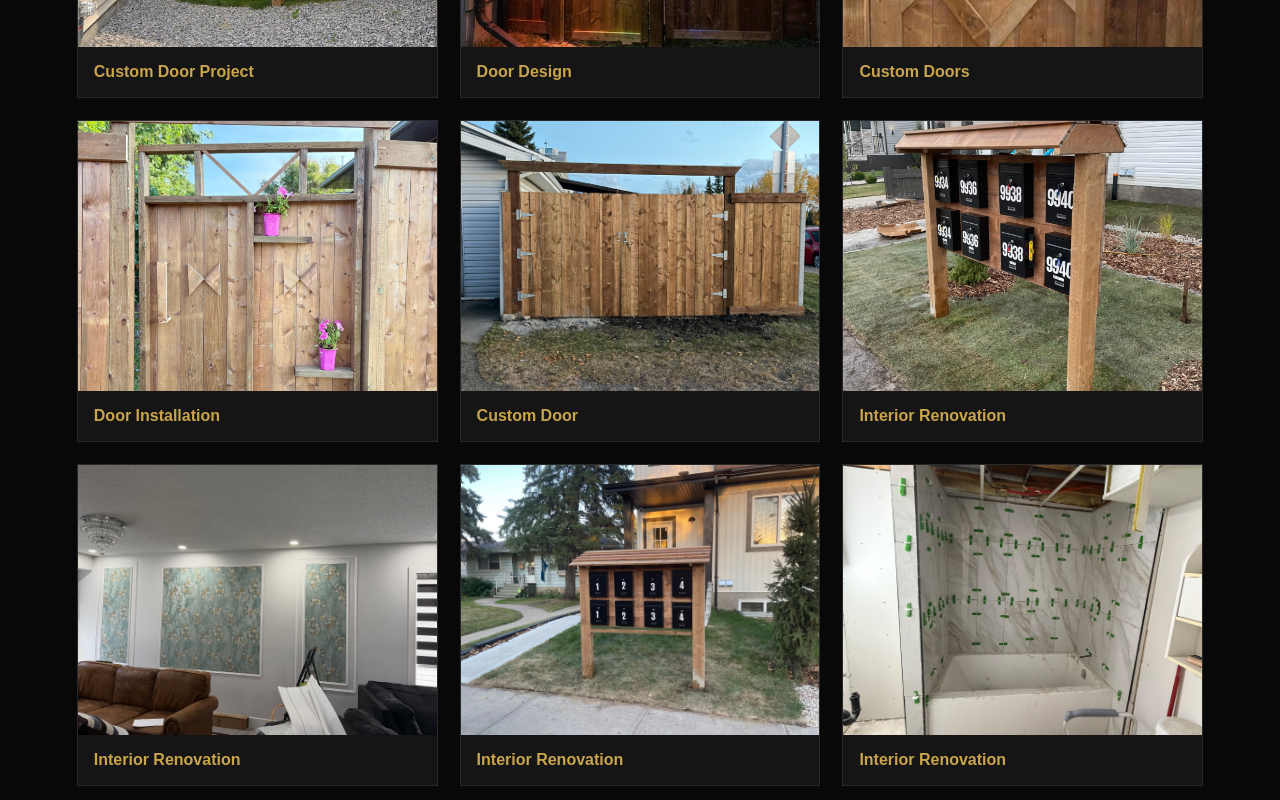
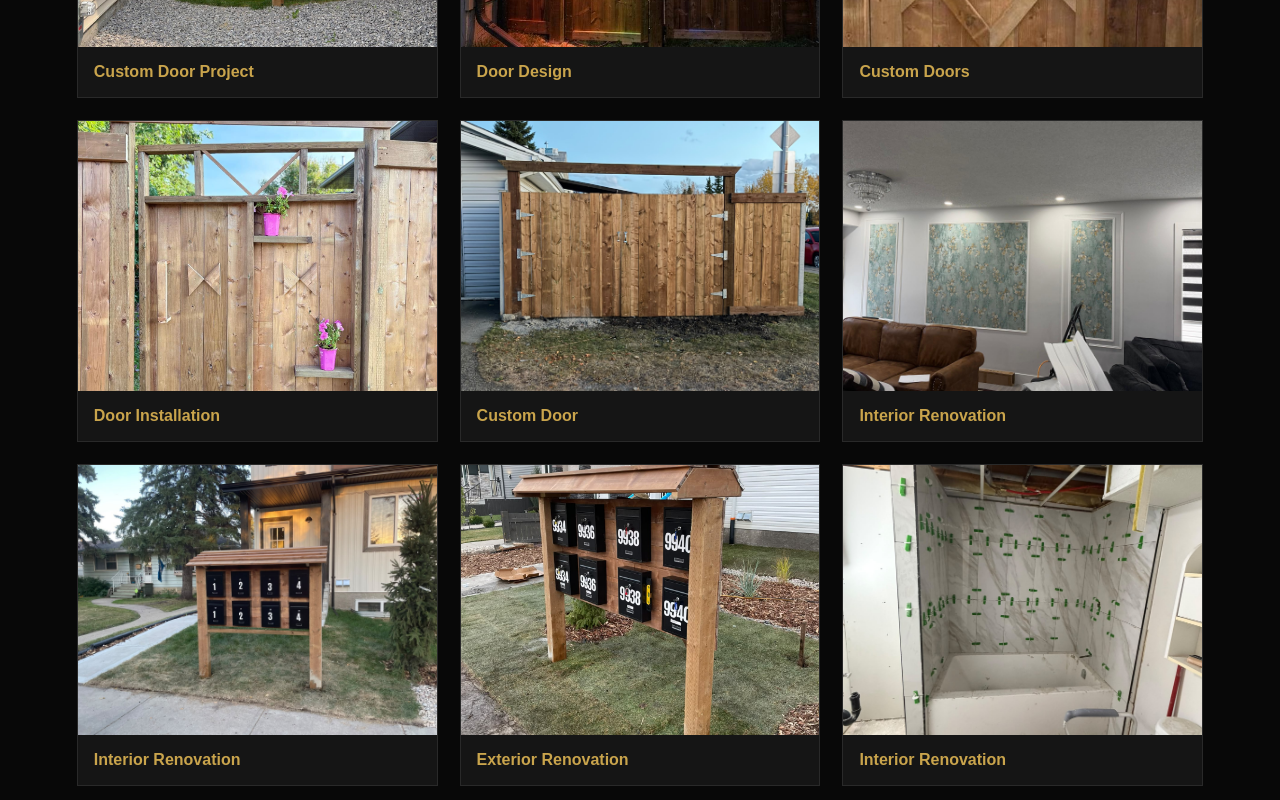
Before and after one commit to harmandhilwan4412-dotcom/hustler-brothers-website, a plain HTML site: page gallery.html in a window 1280 px wide. Shown: the part 3380-4180 px from the top of the page. Drawn offline with Linux system fonts and the light colour scheme.

Commit message:
Revise renovation project section in gallery.html
Updated comments and added an exterior renovation project to the gallery.

```diff
--- a/gallery.html
+++ b/gallery.html
@@ -370,12 +370,8 @@
     </div>
 
 
-<!-- INTERIOR RENOVATION PROJECTS -->
+<!-- RENOVATION PROJECTS -->
 
-<div class="gallery-item" data-category="interiors">
-    <img src="images/renovation007.jpeg" alt="Interior renovation project">
-    <h3>Interior Renovation</h3>
-</div>
 
 <div class="gallery-item" data-category="interiors">
     <img src="images/renovation1.jpeg" alt="Interior renovation project">
@@ -385,6 +381,11 @@
 <div class="gallery-item" data-category="interiors">
     <img src="images/renovation2.jpeg" alt="Interior renovation project">
     <h3>Interior Renovation</h3>
+</div>
+
+    <div class="gallery-item" data-category="interiors">
+    <img src="images/renovation007.jpeg" alt=" Exterior Renovation project">
+    <h3>Exterior Renovation</h3>
 </div>
 
 <div class="gallery-item" data-category="interiors">
```
